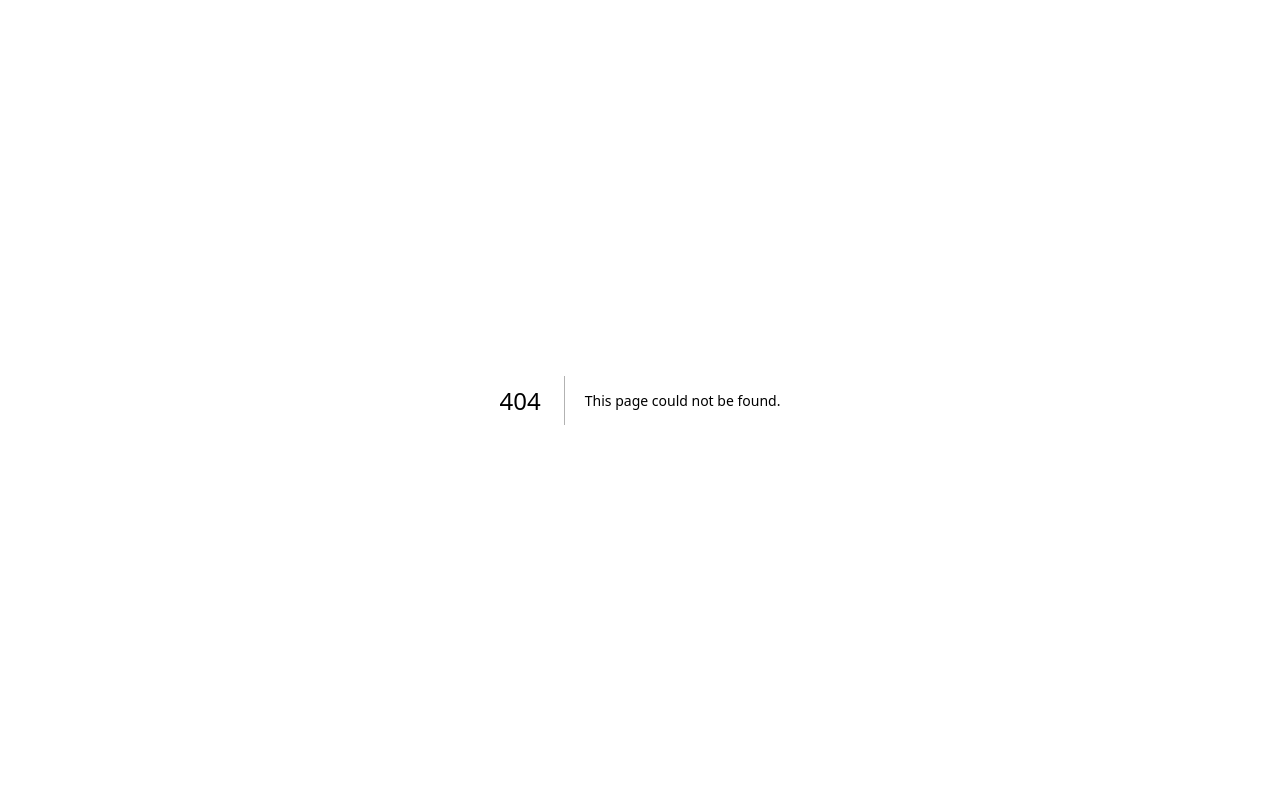
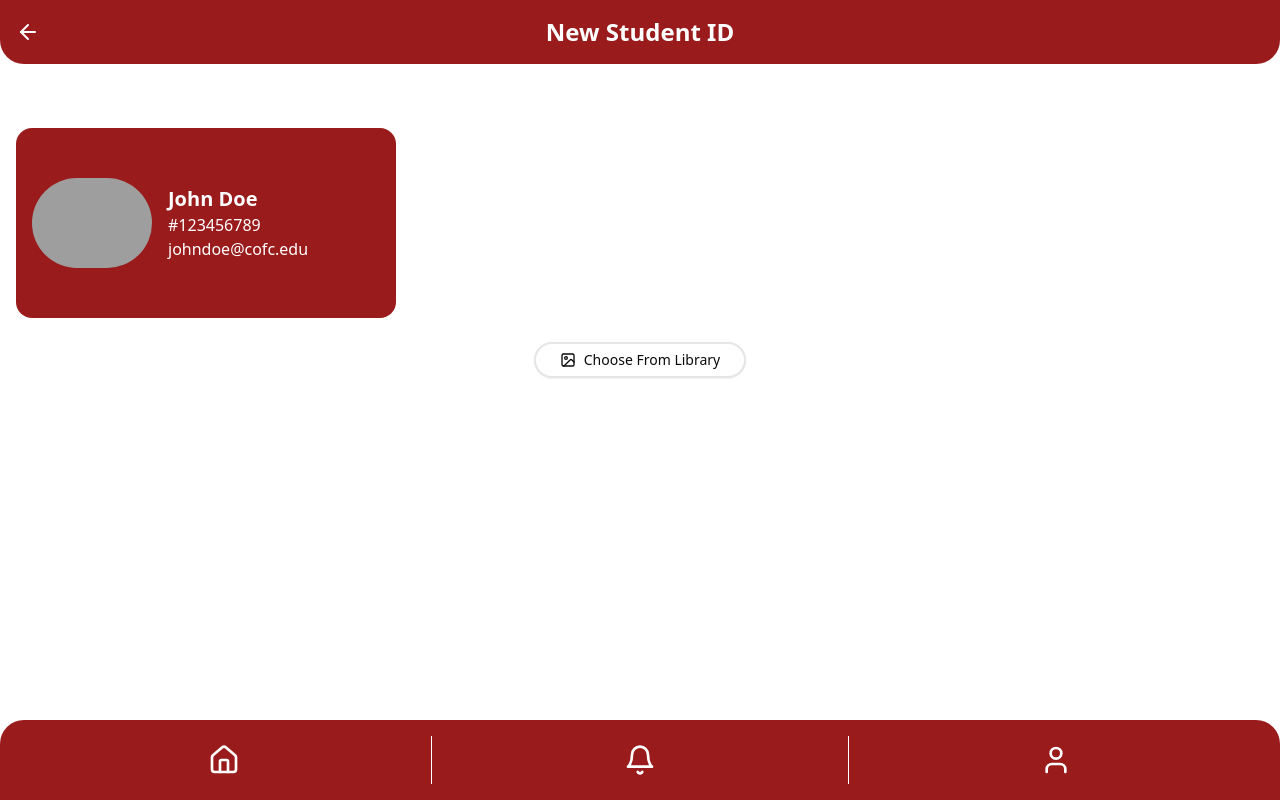
Before and after one commit to CSIS-672-Student-Service-Center-Team/student-service-center, a Next.js app in the folder app/ssc/: page /newid in a window 1280 px wide. Before the commit this address had no page. Built offline with nearby package versions, Linux system fonts and the light colour scheme; grey boxes are pictures that could not be loaded.

Commit message:
New id page w/ routing
Created new id page and routing from id to new id page

```diff
--- a/app/ssc/src/pages/id.tsx
+++ b/app/ssc/src/pages/id.tsx
@@ -5,11 +5,14 @@ import Header from "@/components/ui/header";
 import StudentIDCard from "@/components/ui/studentIdCard";
 import SquareButton from "@/components/ui/squareButton";
 import BottomNavBar from "@/components/ui/bottomNavBar";
+import { useRouter } from "next/navigation";
 
 const StudentIDPage: React.FC = () => {
+  const router = useRouter();
+
   const handleGetNewID = () => {
     console.log("Get New ID clicked");
-    // TODO: Implement logic for getting a new ID
+    router.push("/newid");
   };
 
   const handleReplaceID = () => {
--- /dev/null
+++ b/app/ssc/src/pages/newid.tsx
@@ -0,0 +1,84 @@
+"use client";
+
+import React, { useState, useRef } from "react";
+import { ImageIcon } from "lucide-react";
+import { useRouter } from "next/navigation";
+import Header from "@/components/ui/header";
+import BottomNavBar from "@/components/ui/bottomNavBar";
+import StudentIDCard from "@/components/ui/studentIdCard";
+import { Button } from "@/components/ui/button";
+
+const NewStudentIDPage: React.FC = () => {
+  const [selectedImage, setSelectedImage] = useState<string | null>(null);
+  const fileInputRef = useRef<HTMLInputElement>(null);
+  const router = useRouter();
+
+  const handleImageSelect = (event: React.ChangeEvent<HTMLInputElement>) => {
+    const file = event.target.files?.[0];
+    if (file) {
+      const imageUrl = URL.createObjectURL(file);
+      setSelectedImage(imageUrl);
+    }
+  };
+
+  const handleChooseImage = () => {
+    fileInputRef.current?.click();
+  };
+
+  const handleContinue = () => {
+    // Add navigation logic here
+    console.log("Continuing to next page...");
+    // router.push('/next-page');
+  };
+
+  return (
+    <div className="flex flex-col h-screen bg-white">
+      <Header title="New Student ID" />
+
+      <main className="flex-grow p-4 space-y-6 pt-16">
+        <StudentIDCard
+          name="John Doe"
+          idNumber="#123456789"
+          email="johndoe@cofc.edu"
+          photoUrl={selectedImage || "/placeholder.svg"}
+          className="w-full"
+        />
+
+        <div className="flex flex-col gap-6">
+          <div className="flex justify-center">
+            <input
+              type="file"
+              ref={fileInputRef}
+              accept="image/*"
+              onChange={handleImageSelect}
+              className="hidden"
+            />
+            <Button
+              onClick={handleChooseImage}
+              variant="outline"
+              className="flex items-center gap-2 px-6 py-3 rounded-full border-2"
+            >
+              <ImageIcon className="w-5 h-5" />
+              Choose From Library
+            </Button>
+          </div>
+
+          {selectedImage && (
+            <div className="flex justify-center items-center">
+              <Button
+                onClick={handleContinue}
+                className="w-[200px] py-6 text-lg font-medium bg-green-100 hover:bg-green-200 text-green-800 rounded-full text-center"
+              >
+                Continue
+              </Button>
+            </div>
+          )}
+        </div>
+      </main>
+
+      <BottomNavBar />
+    </div>
+  );
+};
+
+export default NewStudentIDPage;
```
